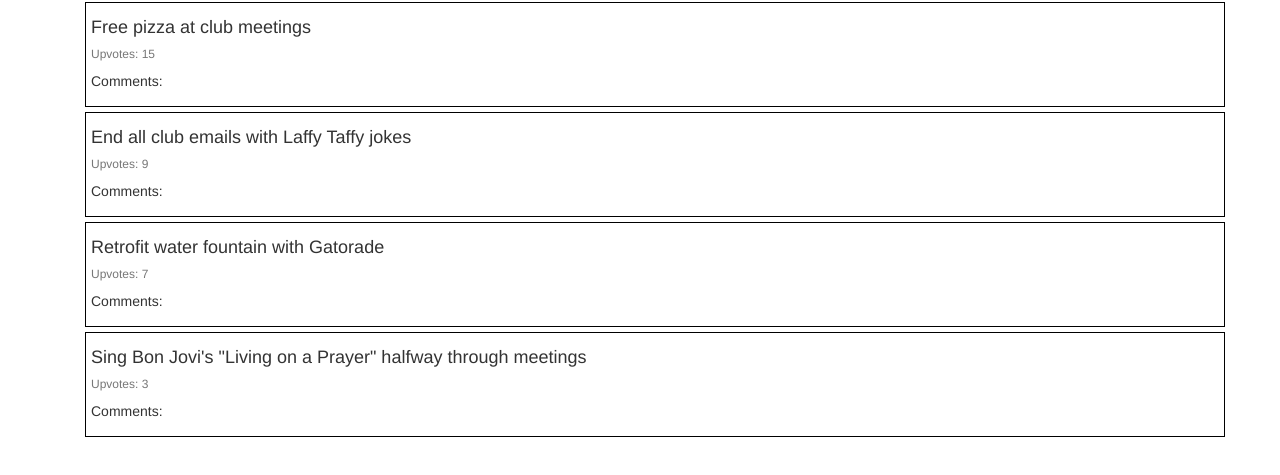
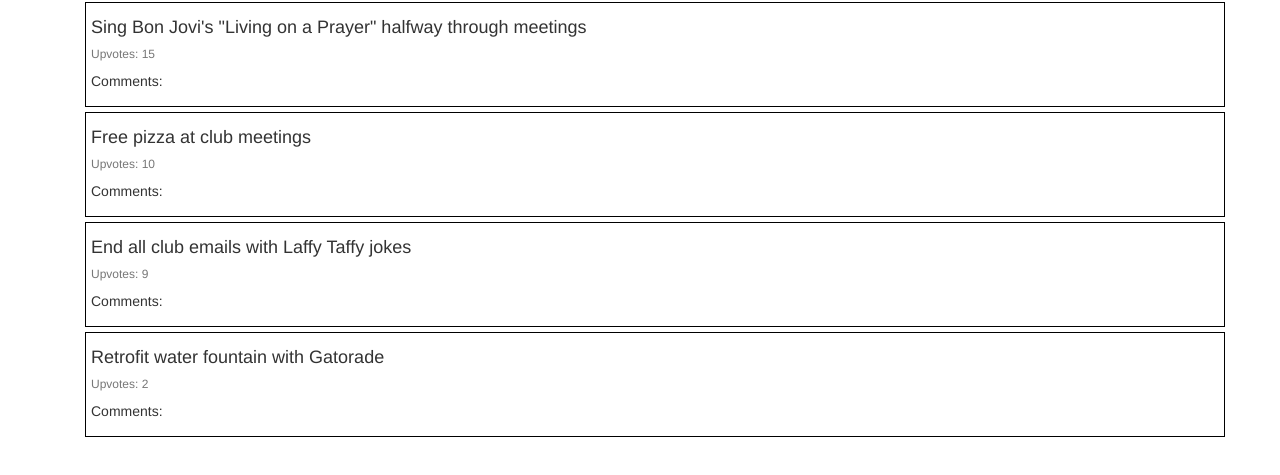
Before and after one commit to bux10/SuggestionBox, a plain HTML site: page index.html in a window 1280 px wide. Shown: the part 53-528 px from the top of the page. Drawn offline with Linux system fonts and the light colour scheme; some packages are replaced by stand-ins of ours.

Commit message:
sort by votes

```diff
--- a/js/services/suggestions.js
+++ b/js/services/suggestions.js
@@ -3,7 +3,7 @@ app.factory('suggestions', [function () {
         posts: [
             {
                 title: 'Free pizza at club meetings',
-                upvotes: 15,
+                upvotes: 10,
                 comments: [
                     {
                         comment: 'test'
@@ -17,12 +17,12 @@ app.factory('suggestions', [function () {
             },
             {
                 title: 'Retrofit water fountain with Gatorade',
-                upvotes: 7,
+                upvotes: 2,
                 comments: []
             },
             {
                 title: 'Sing Bon Jovi\'s "Living on a Prayer" halfway through meetings',
-                upvotes: 3,
+                upvotes: 15,
                 comments: []
             }
         ]
--- a/views/home.html
+++ b/views/home.html
@@ -1,5 +1,5 @@
 <div class="container">
-    <div class="card" ng-repeat="post in posts">
+    <div class="card" ng-repeat="post in posts | orderBy:'-upvotes'">
         <div class="card-block">
             <h4 class="card-title"> {{post.title}} </h4>
             <h6 class="card-subtitle mb-2 text-muted">Upvotes: {{post.upvotes}}</h6>
```
